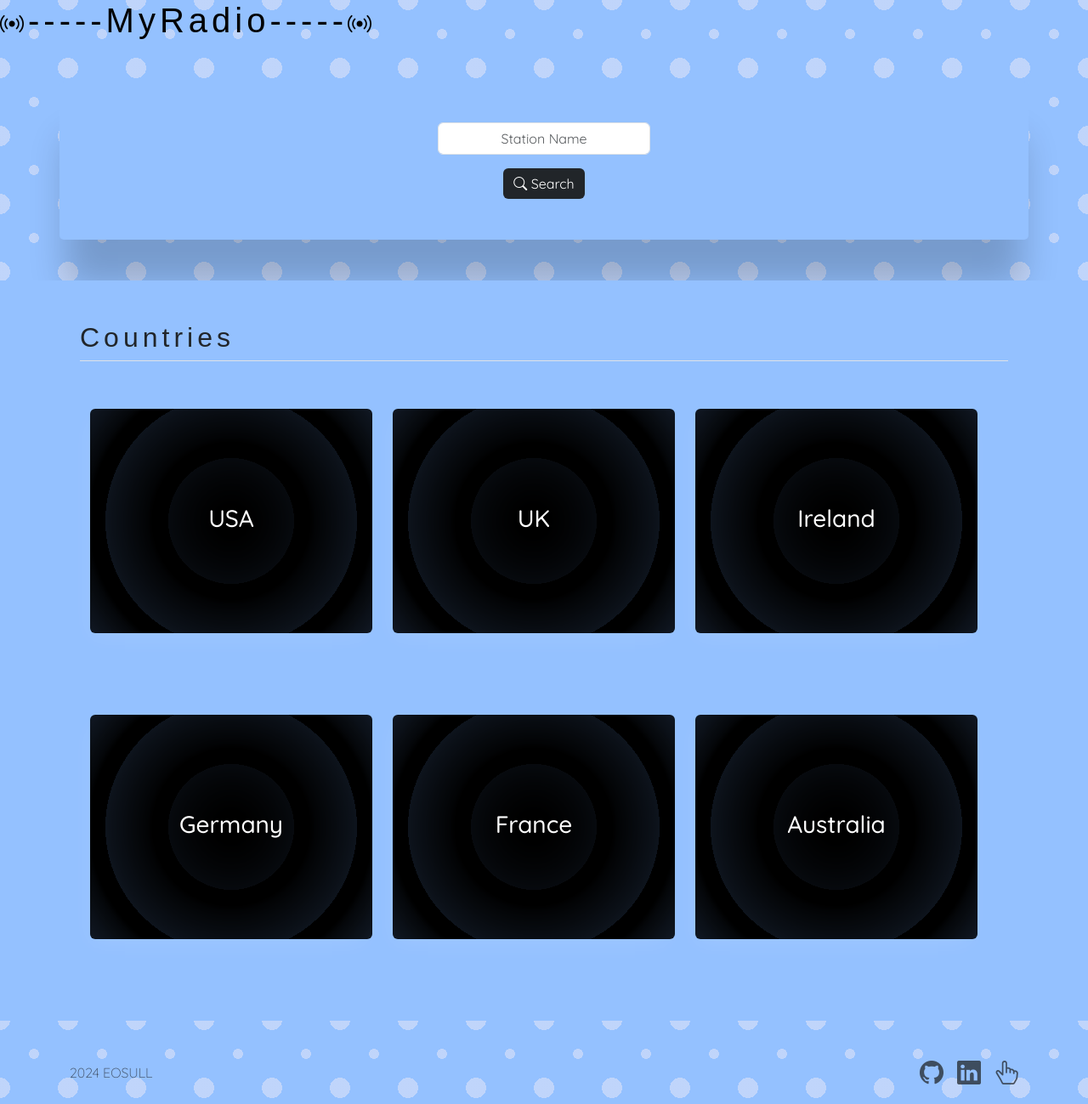
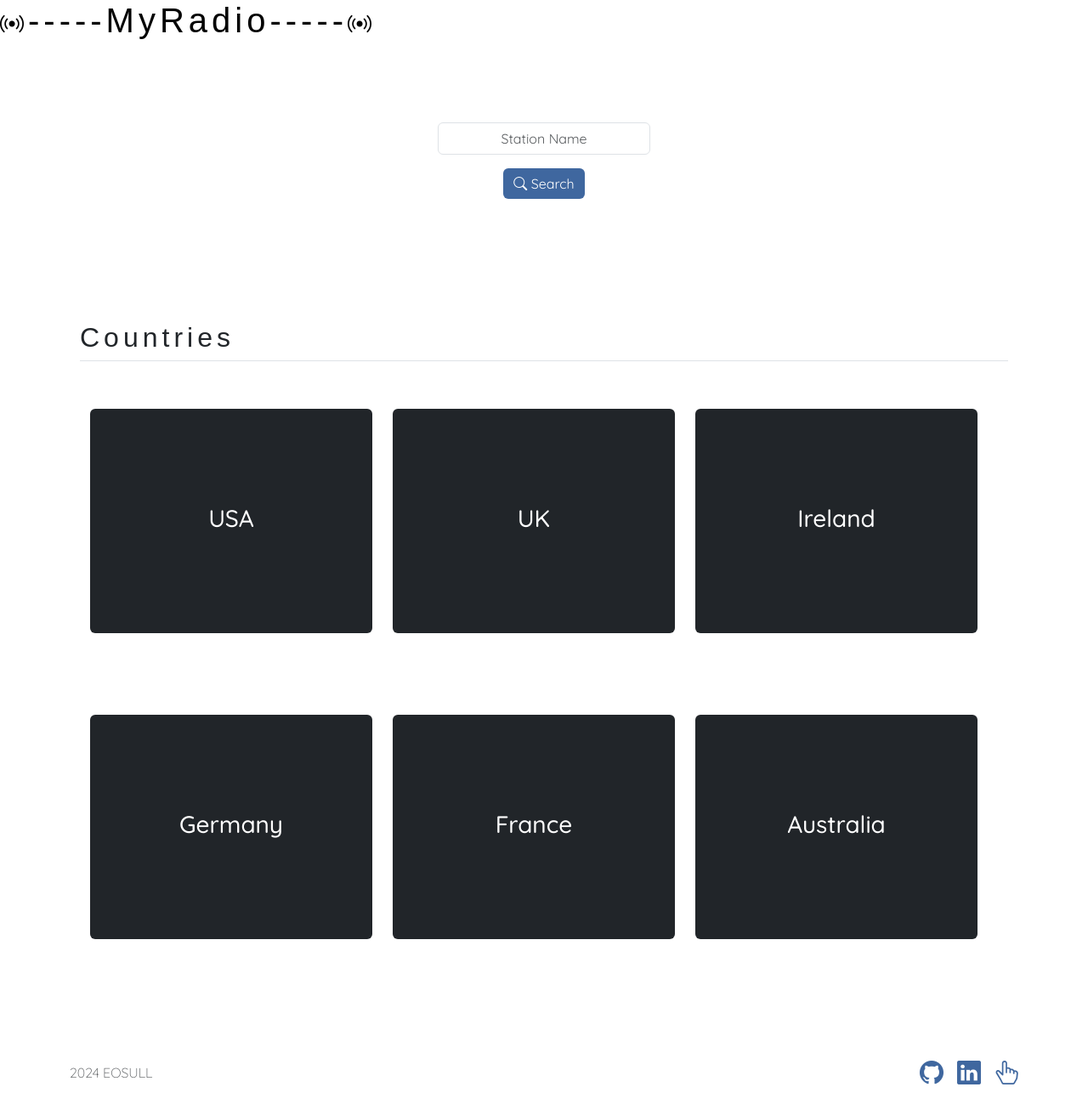
Before and after one commit to eosull/Internet-Radio-Player, a Django app: page / in a window 1280 px wide. Shown: the whole page at 85% size. Run offline with Django 5.2, Linux system fonts and the light colour scheme; some web fonts are replaced.

Commit message:
style:update site colour scheme

```diff
--- a/internetradio/browse/templates/index.html
+++ b/internetradio/browse/templates/index.html
@@ -20,10 +20,10 @@
     <!-- Search Box -->
     <div class="container my-5 text-center search-section">
       <div class="position-relative p-5 text-center text-muted rounded-5 d-flex align-items-center justify-content-center">
-        <form method="post">
+        <form method="post" class="search-form">
           {% csrf_token %}
           {{ form.as_p }}
-          <button type="submit" class="btn btn-primary text-bg-dark"><i class="bi bi-search"></i> Search</button>
+          <button type="submit" class="btn btn-primary"><i class="bi bi-search"></i> Search</button>
       </form>
       </div>
     </div>
@@ -32,7 +32,7 @@
     {% if searched or sorted %}
       {% if results %}
       <!-- Search Results -->
-      <div class="modal-sheet position-static d-block bg-body-secondary p-4">
+      <div class="modal-sheet position-static d-block p-4">
         <div class="container px-4 py-5" id="custom-cards">
             <h2 class="pb-2 border-bottom">Results</h2>
             <!-- Display the response data here -->
@@ -52,8 +52,8 @@
                       <audio src="{{ result.url }}" id="{{ result.stationuuid }}audio">
                         Your browser does not support the audio element.
                       </audio>
-                      <button id="{{ result.stationuuid }}play-icon" class="audio-player-button audio-play text-bg-dark"><i class="bi bi-play-fill fs-1"></i></button>
-                      <button id="{{ result.stationuuid }}pause-icon" class="audio-player-button audio-pause text-bg-dark d-none"><i class="bi bi-pause-fill fs-1"></i></button>
+                      <button id="{{ result.stationuuid }}play-icon" class="audio-player-button audio-play"><i class="bi bi-play-fill fs-1"></i></button>
+                      <button id="{{ result.stationuuid }}pause-icon" class="audio-player-button audio-pause d-none"><i class="bi bi-pause-fill fs-1"></i></button>
                     </div>
 
                     <!-- Station Logo -->
@@ -90,7 +90,7 @@
                     {% endif %}
                     {% if sorted %}
                     <a href="{{ request.get_full_path }}&page=1" class="d-inline nav-link">1</a>
-                    <a href="{{ request.get_full_path }}&page={{ results.previous_page_number }}" class="d-inline nav-link fs-2"><i class="bi bi-arrow-left-circle"></i></a>
+                    <a href="{{ request.get_full_path }}&page={{ results.previous_page_number }}" class="d-inline nav-link icon-primary fs-2"><i class="bi bi-arrow-left-circle"></i></a>
                     {% endif %}
                 {% endif %}
 
@@ -100,11 +100,11 @@
 
                 {% if results.has_next %}
                   {% if searched %}
-                  <a href="?page={{ results.next_page_number }}" class="d-inline nav-link fs-2"><i class="bi bi-arrow-right-circle"></i></a>
+                  <a href="?page={{ results.next_page_number }}" class="d-inline nav-link icon-primary fs-2"><i class="bi bi-arrow-right-circle"></i></a>
                   <a href="?page={{ results.paginator.num_pages }}" class="d-inline nav-link">{{ results.paginator.num_pages }}</a>
                   {% endif %}
                   {% if sorted %}
-                  <a href="{{ request.get_full_path }}&page={{ results.next_page_number }}" class="d-inline nav-link fs-2"><i class="bi bi-arrow-right-circle"></i></a>
+                  <a href="{{ request.get_full_path }}&page={{ results.next_page_number }}" class="d-inline nav-link icon-primary fs-2"><i class="bi bi-arrow-right-circle"></i></a>
                   <a href="{{ request.get_full_path }}&page={{ results.paginator.num_pages }}" class="d-inline nav-link">{{ results.paginator.num_pages }}</a>
                   {% endif %}
                 {% endif %}
@@ -116,7 +116,7 @@
 
       <!-- No Results -->
       {% else %}
-      <div class="modal-sheet position-static d-block bg-body-secondary p-4 py-md-5" tabindex="-1" role="dialog" id="modalSheet">
+      <div class="modal-sheet position-static d-block p-4 py-md-5" tabindex="-1" role="dialog" id="modalSheet">
         <div class="modal-dialog m-auto" role="document">
           <div class="modal-content rounded-4 shadow">
             <div class="modal-header border-bottom-0">
@@ -133,7 +133,7 @@
 
 
     <!-- Countries -->
-    <div class="modal-sheet position-static d-block bg-body-secondary">
+    <div class="modal-sheet position-static d-block">
       <div class="container px-4 py-5" id="custom-cards">
       <h2 class="pb-2 border-bottom">Countries</h2>
         <div class="row container-fluid h-100">
@@ -179,9 +179,9 @@
     </div>
 
     <ul class="nav col-md-4 justify-content-end list-unstyled d-flex">
-      <li class="ms-3 fs-3"><a class="text-body-secondary" target="_blank" href="https://github.com/eosull"><i class="bi bi-github"></i></a></li>
-      <li class="ms-3 fs-3"><a class="text-body-secondary" target="_blank" href="https://www.linkedin.com/in/eoin-o-sullivan-ab262b180/"><i class="bi bi-linkedin"></i></a></li>
-      <li class="ms-3 fs-3"><a class="text-body-secondary" target="_blank" href="https://www.eosull.xyz/"><i class="bi bi-hand-index-thumb"></i></a></li>
+      <li class="ms-3 fs-3"><a class="icon-primary" target="_blank" href="https://github.com/eosull"><i class="bi bi-github"></i></a></li>
+      <li class="ms-3 fs-3"><a class="icon-primary" target="_blank" href="https://www.linkedin.com/in/eoin-o-sullivan-ab262b180/"><i class="bi bi-linkedin"></i></a></li>
+      <li class="ms-3 fs-3"><a class="icon-primary" target="_blank" href="https://www.eosull.xyz/"><i class="bi bi-hand-index-thumb"></i></a></li>
     </ul>
   </footer>
 </div>
@@ -189,16 +189,16 @@
 <div class="row m-0 playback-footer d-none">
     <div class="col-md-4 d-flex align-items-evenly w-100">
       <div class="playback-bar-audio-player d-inline float-start">
-        <button class="audio-player-button pb-bar-play pb-bar-button audio-play text-bg-dark d-none"><i class="bi bi-play-fill fs-2"></i></button>
-        <button class="audio-player-button pb-bar-pause pb-bar-button audio-pause text-bg-dark d-block"><i class="bi bi-pause-fill fs-2"></i></button>
+        <button class="audio-player-button pb-bar-play pb-bar-button audio-play d-none"><i class="bi bi-play-fill fs-2"></i></button>
+        <button class="audio-player-button pb-bar-pause pb-bar-button audio-pause d-block"><i class="bi bi-pause-fill fs-2"></i></button>
       </div>
       <div class="d-inline flex-fill text-center">
         <h3 class="station-title mx-auto">Station Name</h3>
         <hr class="temp-playback-bar">
       </div>
       <div class="d-inline float-end">
-        <button class="fs-2 d-block btn btn-primary text-bg-dark m-auto" id="hide-playback"><i class="bi bi-arrow-down-short"></i></button>
-        <button class="fs-2 d-none btn btn-primary text-bg-dark m-auto" id="show-playback"><i class="bi bi-arrow-up-short"></i></button>
+        <button class="fs-2 d-block audio-player-button m-auto" id="hide-playback"><i class="bi bi-arrow-down-short"></i></button>
+        <button class="fs-2 d-none audio-player-button m-auto" id="show-playback"><i class="bi bi-arrow-up-short"></i></button>
       </div>
       </div>
 </div>
--- a/internetradio/internetradio/settings.py
+++ b/internetradio/internetradio/settings.py
@@ -25,7 +25,7 @@ SECRET_KEY = 'django-insecure-$h!yty-=19lqrnoaat6w*7m5g5z9+=1bxiig9fjlp)z@fu-7(x
 # SECURITY WARNING: don't run with debug turned on in production!
 DEBUG = True
 
-ALLOWED_HOSTS = ['8000-eosull-internetradiopla-z04imlebsiy.ws-eu110.gitpod.io']
+ALLOWED_HOSTS = ['8000-eosull-internetradiopla-l07v6xef1e3.ws-eu110.gitpod.io']
 
 CSRF_TRUSTED_ORIGINS = ['https://8000-eosull-internetradiopla-z04imlebsiy.ws-eu108.gitpod.io']
 
--- a/internetradio/static/css/base.css
+++ b/internetradio/static/css/base.css
@@ -1,5 +1,15 @@
 
 /* Site Styling */
+/* Colour variables */
+:root {
+    --white: #ffffff;
+    --light-blue: #3f679f;
+    --light-blue-hover: #284165;
+    /* --orange-light: #f7763195;
+    --grey: rgb(103, 103, 103);
+    --grey-light: rgba(0, 0, 0, 0.549);
+    --grey-dark: rgba(0, 0, 0, 0.828); */
+}
 body {
     height: 100vh;
     font-family: "Quicksand", sans-serif;
@@ -11,6 +21,21 @@ body {
 .btn-primary {
     border: none;
     text-decoration: none;
+    background-color: var(--light-blue);
+}
+
+.icon-primary {
+    border: none;
+    text-decoration: none;
+    color: var(--light-blue);
+}
+
+.btn-primary:hover{
+    background-color: var(--light-blue-hover);
+}
+
+.icon-primary:hover {
+    color: var(--light-blue-hover);
 }
 
 a {
@@ -27,43 +52,45 @@ h1, h2 {
 /* Background textures */
 /* Patterns built using https://www.magicpattern.design/tools/css-backgrounds */
 .result-card {
-    background-color: #94c1ff;
-    opacity: 1;
-    background-image:  linear-gradient(30deg, #000000 12%, transparent 12.5%, transparent 87%, #000000 87.5%, #000000), linear-gradient(150deg, #000000 12%, transparent 12.5%, transparent 87%, #000000 87.5%, #000000), linear-gradient(30deg, #000000 12%, transparent 12.5%, transparent 87%, #000000 87.5%, #000000), linear-gradient(150deg, #000000 12%, transparent 12.5%, transparent 87%, #000000 87.5%, #000000), linear-gradient(60deg, #00000077 25%, transparent 25.5%, transparent 75%, #00000077 75%, #00000077), linear-gradient(60deg, #00000077 25%, transparent 25.5%, transparent 75%, #00000077 75%, #00000077);
-    background-size: 74px 130px;
-    background-position: 0 0, 0 0, 37px 65px, 37px 65px, 0 0, 37px 65px;
+    background-color: var(--white);
 }
 
 .country-card {
-    background-color: #94c1ff;
-    opacity: 1;
-    background-image: radial-gradient(circle at center center, #000000, #94c1ff), repeating-radial-gradient(circle at center center, #000000, #000000, 37px, transparent 74px, transparent 37px);
-    background-blend-mode: multiply;
+    background-color: var(--white);
 }
 
 .search-banner {
-    background-color: #94c1ff;
-    opacity: 1;
-    background-image:  radial-gradient(#e5e5f78b 6px, transparent 6px), radial-gradient(#e5e5f78b 12px, #94c1ff 12px);
+    background-color: var(--white);
     background-size: 80px 80px;
     background-position: 0 0,40px 40px;
 }
 
 .search-section {
-    background-color: #94c1ff;
-    border-radius: 5px;
-    box-shadow: rgba(0, 0, 0, 0.2) 0px 60px 40px -7px;
+    /* background-color: var(--light-blue); */
+    /* box-shadow: rgba(0, 0, 0, 0.2) 0px 60px 40px -7px; */
+}
+
+.search-form p,
+.search-form button {
+    /* box-shadow: rgba(0, 0, 0, 0.2) 0px 60px 40px -7px; */
 }
 
 .modal-sheet {
-    background-color: #94c1ff !important;
     min-height: 60vh;
 }
 
 /* Audio player styling */
+
 .audio-player-button {
-    background-color: none;
+    background-color: var(--light-blue);
+    color: var(--white);
+    width: 25%;
     border-radius: 25px;
+    border-width: 0 ;
+}
+
+.audio-player-button:hover {
+    background-color: var(--light-blue-hover);
 }
 
 /* Modal Styling */
```
